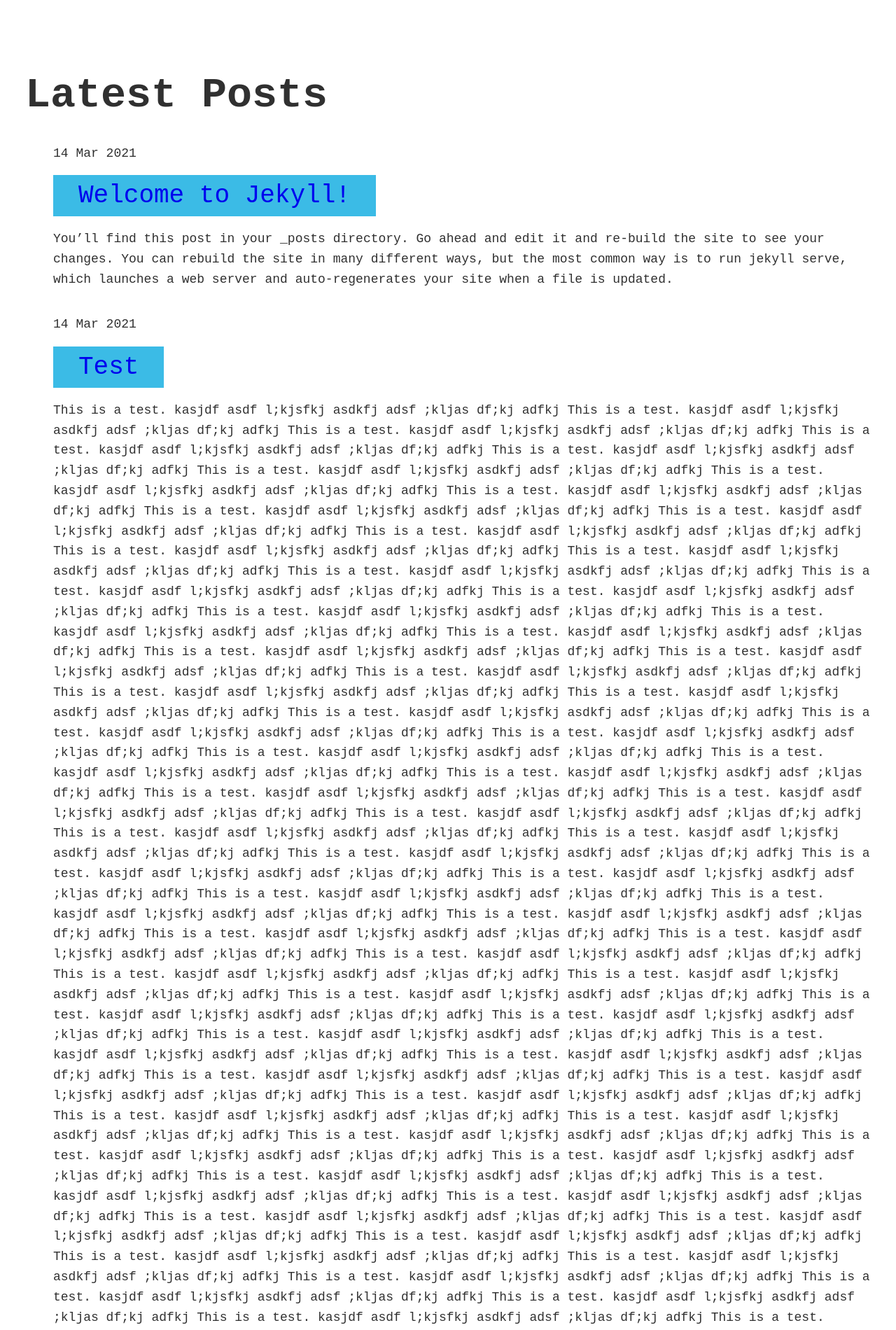
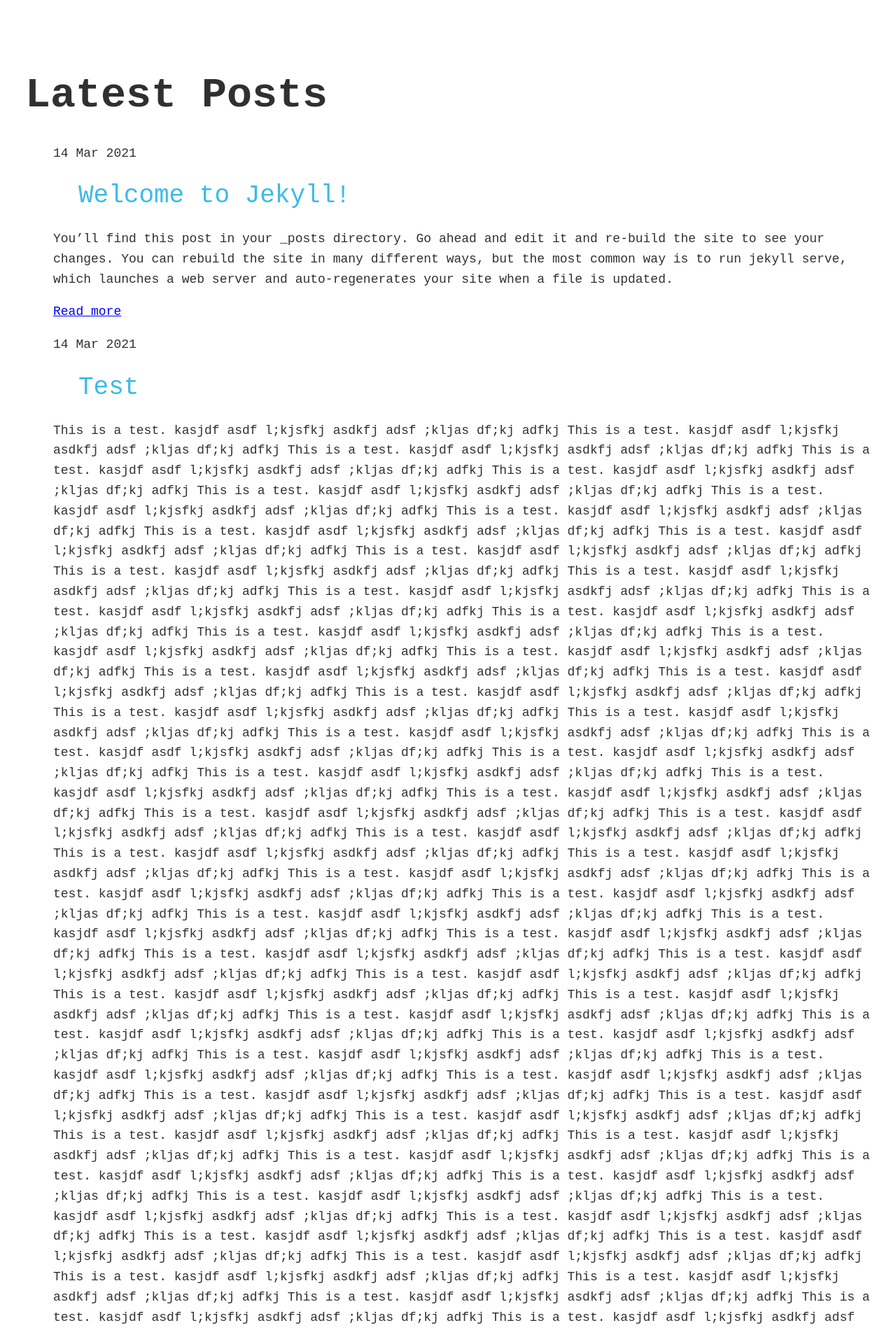
Before and after one commit to carlosghabrous/carlosghabrous.github.io, a Jekyll site: the page built from blog.html, in a window 1280 px wide. Shown: the part 395-2295 px from the top of the page at 70% size. Built offline with Jekyll 4.4.1, drawn with Linux system fonts in a browser that asks for light colours; nearby versions of some CDN libraries.

Commit message:
Add read more if post excerpt != post content

```diff
--- a/_sass/main.scss
+++ b/_sass/main.scss
@@ -301,14 +301,14 @@ header {
 
 .latest-posts__link {
     font-size: var(--fs-post-title);
-    background-color: var(--clr-accent);
+    color: var(--clr-accent);
     text-decoration: none;
     margin: 0;
     padding: .25em 1em;
 }
 
 .latest-posts__link:hover {
-    color: var(--clr-accent);
+    color: var(--clr-dark);
 }
 
 .section__subtitle--post {
--- a/blog.html
+++ b/blog.html
@@ -10,7 +10,13 @@ title: Ghab's blog
       <li class="latest-posts__item">
         <p>{{ post.date | date_to_string}}</p>
         <a class="latest-posts__link" href="{{ post.url }}">{{ post.title }}</a>
-          <p>{{ post.excerpt }}</p>
+
+        <p>{{ post.excerpt }}</p>
+
+        {% if post.excerpt != post.content %}
+          <a href="{{ site.baseurl }}{{ post.url }}">Read more</a>
+        {% endif %}
+
       </li>
     {% endfor %}
 
```
